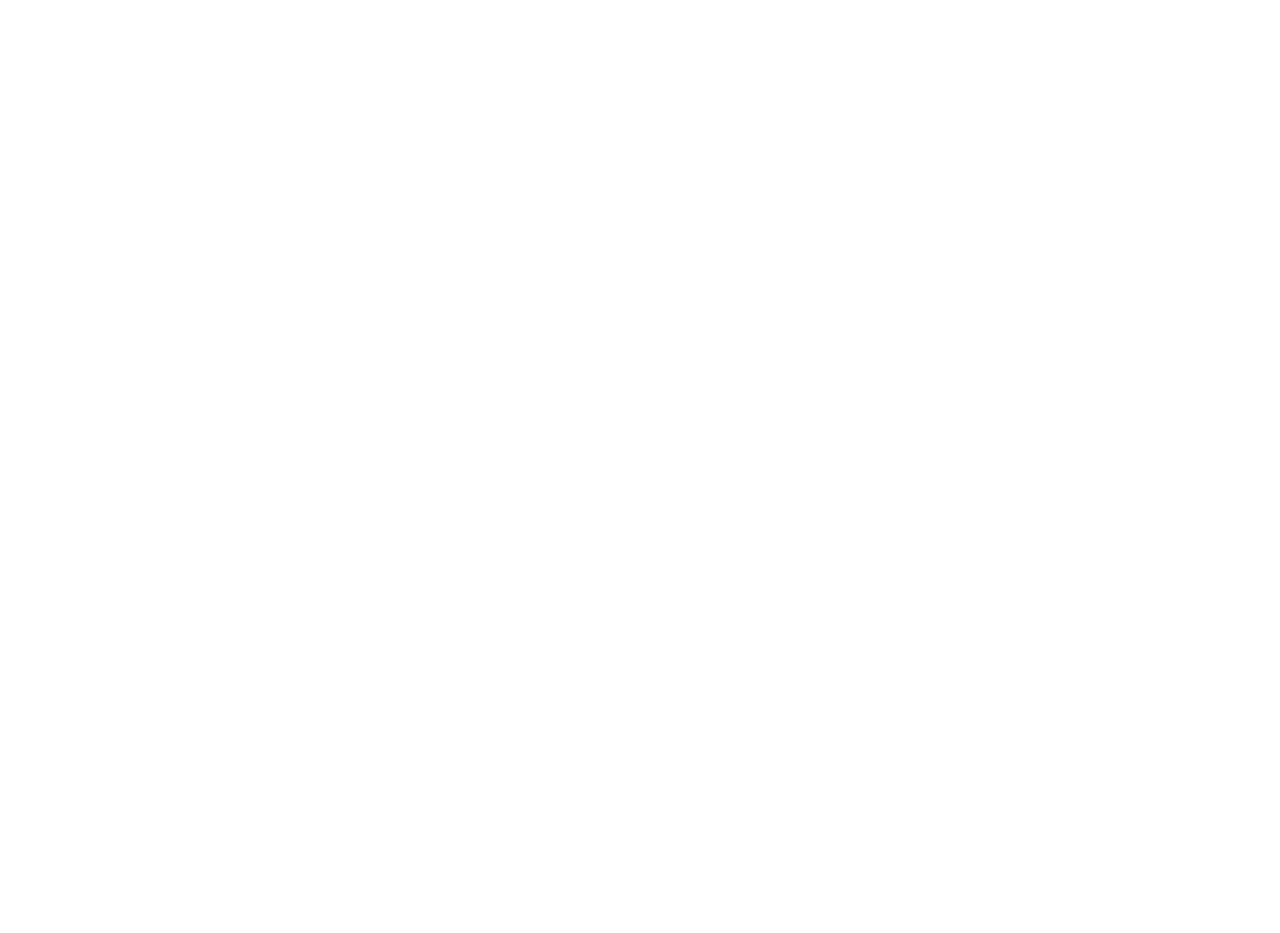
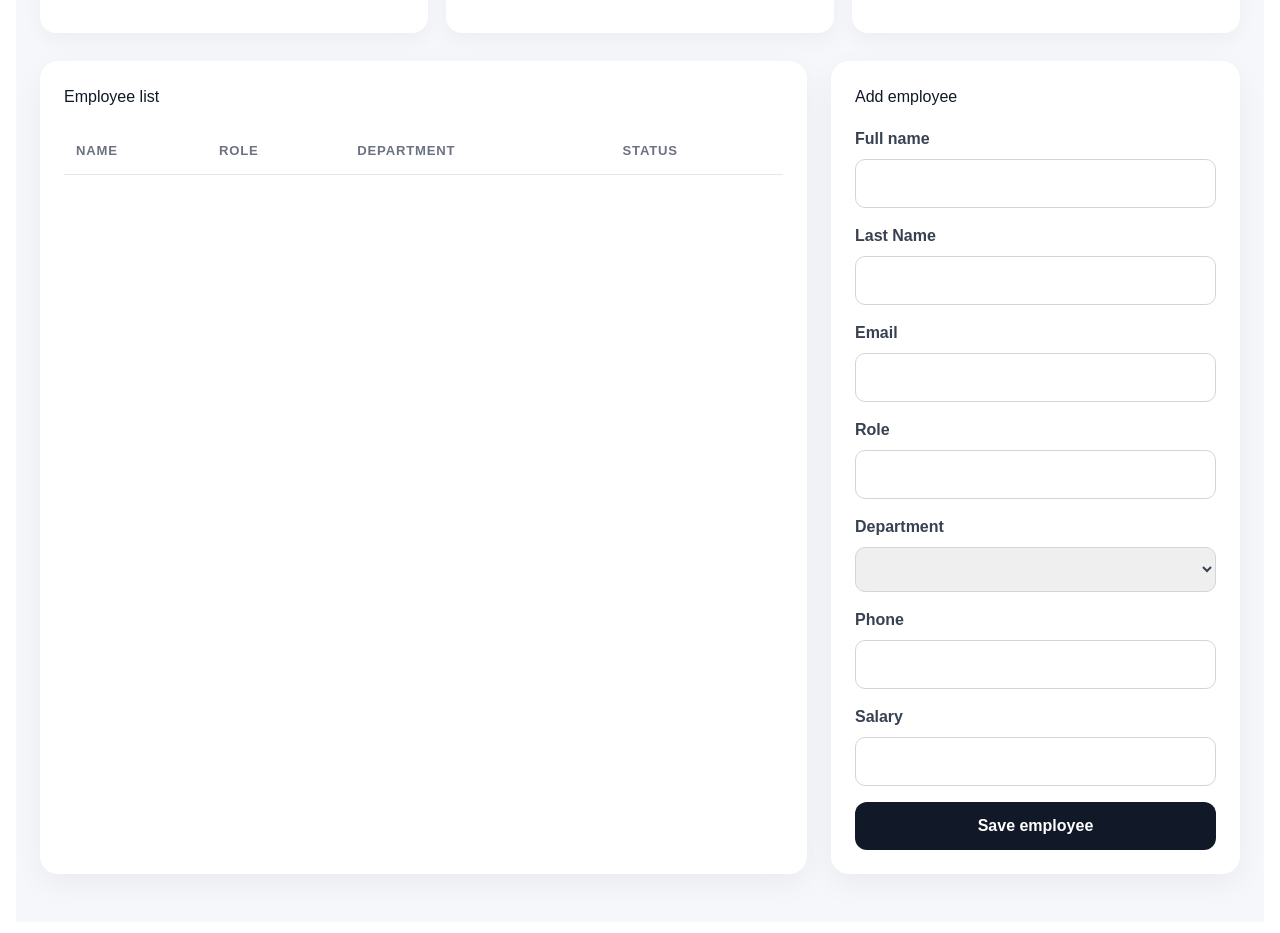
Before and after one commit to giuli9r/crud-app-nuxt, a Nuxt app in the folder nuxt-app/: page /employee/statistics in a window 1280 px wide. Shown: the part 347-1280 px from the top of the page. Before the commit the page ends 800 px from the top, so only its background shows below. Built offline with nearby package versions, Linux system fonts and the light colour scheme.

Commit message:
adapt current statistics employees to new format

```diff
--- a/nuxt-app/pages/employee/employee.vue
+++ b/nuxt-app/pages/employee/statistics.vue
@@ -3,7 +3,7 @@
     <header class="page-header">
       <div>
         <p class="eyebrow">Management</p>
-        <h1>Employees</h1>
+        <h1>Statistics</h1>
       </div>
       <button class="primary-btn">+ Add employee</button>
     </header>
@@ -37,12 +37,12 @@
           </thead>
           <tbody>
             <tr v-for="employee in employees" :key="employee.id">
-              <td>{{ employee.name }}</td>
-              <td>{{ employee.role }}</td>
+              <td>{{ employee.first_name }} {{ employee.last_name }}</td>
+              <td>{{ employee.job_title }}</td>
               <td>{{ employee.department }}</td>
               <td>
-                <span :class="['status', employee.status.toLowerCase()]">
-                  {{ employee.status }}
+                <span class="status active">
+                  Active
                 </span>
               </td>
             </tr>
@@ -55,38 +55,87 @@
         <form>
           <label>
             Full name
-            <input type="text" value="Jane Doe" />
+            <input type="text" v-model="employee.first_name" />
+          </label>
+          <label>
+            Last Name
+            <input type="text" v-model="employee.last_name" />
           </label>
           <label>
             Email
-            <input type="email" value="jane@company.com" />
+            <input type="email" v-model="employee.email" />
           </label>
           <label>
             Role
-            <input type="text" value="Product Designer" />
+            <input type="text" v-model="employee.job_title" />
           </label>
           <label>
             Department
-            <select>
+            <select v-model="employee.department">
               <option selected>Design</option>
               <option>Engineering</option>
               <option>Marketing</option>
             </select>
           </label>
-          <button type="button" class="primary-btn">Save employee</button>
+          <label>
+            Phone
+            <input type="text" v-model="employee.phone" />
+          </label>
+          <label>
+            Salary
+            <input type="text" v-model="employee.salary" />
+          </label>
+          <button type="button" class="primary-btn" @click="createEmployee">Save employee</button>
         </form>
       </aside>
     </section>
   </div>
 </template>
 
-<script setup>
-const employees = [
-  { id: 1, name: 'Jane Doe', role: 'Product Designer', department: 'Design', status: 'Active' },
-  { id: 2, name: 'Mark Lee', role: 'Frontend Engineer', department: 'Engineering', status: 'Active' },
-  { id: 3, name: 'Sarah Kim', role: 'Marketing Lead', department: 'Marketing', status: 'On Leave' },
-  { id: 4, name: 'David Cruz', role: 'Project Manager', department: 'Operations', status: 'Active' },
-]
+<script>
+export default {
+  data() {
+    return {
+      employees: [],
+      employee: {
+        id: Date.now(),
+        first_name: '',
+        last_name: '',
+        email: '',
+        phone: '',
+        job_title: '',
+        department: '',
+        salary: ''
+      }
+    }
+  },
+  mounted() {
+    this.getEmployees();
+  },
+  methods: {
+    getEmployees() {
+      const employees = JSON.parse(localStorage.getItem('employees') || '[]');
+      this.employees = employees;
+    },
+    createEmployee() {
+      const existingEmployees = JSON.parse(localStorage.getItem('employees') || '[]');
+      existingEmployees.push(this.employee);
+      localStorage.setItem('employees', JSON.stringify(existingEmployees));
+      this.getEmployees();
+      this.employee = {
+        id: Date.now(),
+        first_name: '',
+        last_name: '',
+        email: '',
+        phone: '',
+        job_title: '',
+        department: '',
+        salary: ''
+      }
+    }
+  }
+}
+
 </script>
 
 <style scoped>
```
